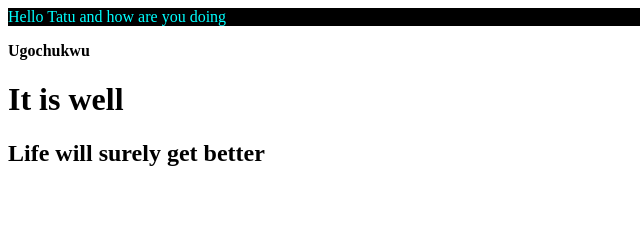
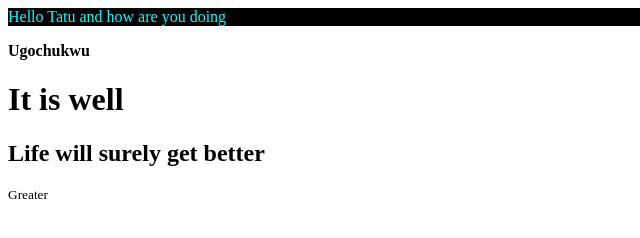
Before and after one commit to Franklin034/tatu-css, a plain HTML site: page index.html in a window 1280 px wide. Shown: the full height of the page, 0-640 px from the left. Drawn offline with Linux system fonts and the light colour scheme.

Commit message:
Update index.html
update index file

```diff
--- a/index.html
+++ b/index.html
@@ -8,6 +8,7 @@
 <b>Ugochukwu</b>
 <h1>It is well</h1>
 <h2>Life will surely get better</h2>
+  <small> Greater </small>
 
 </body>
 
```
